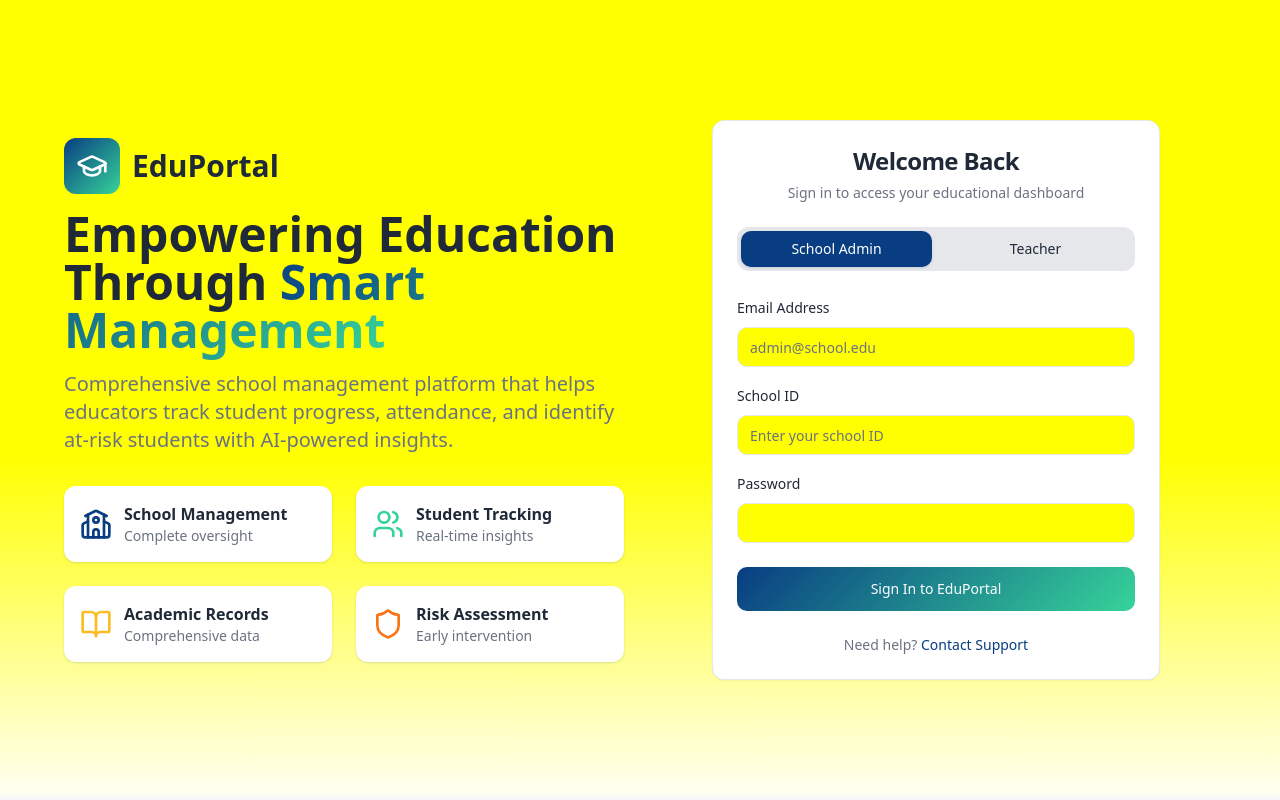
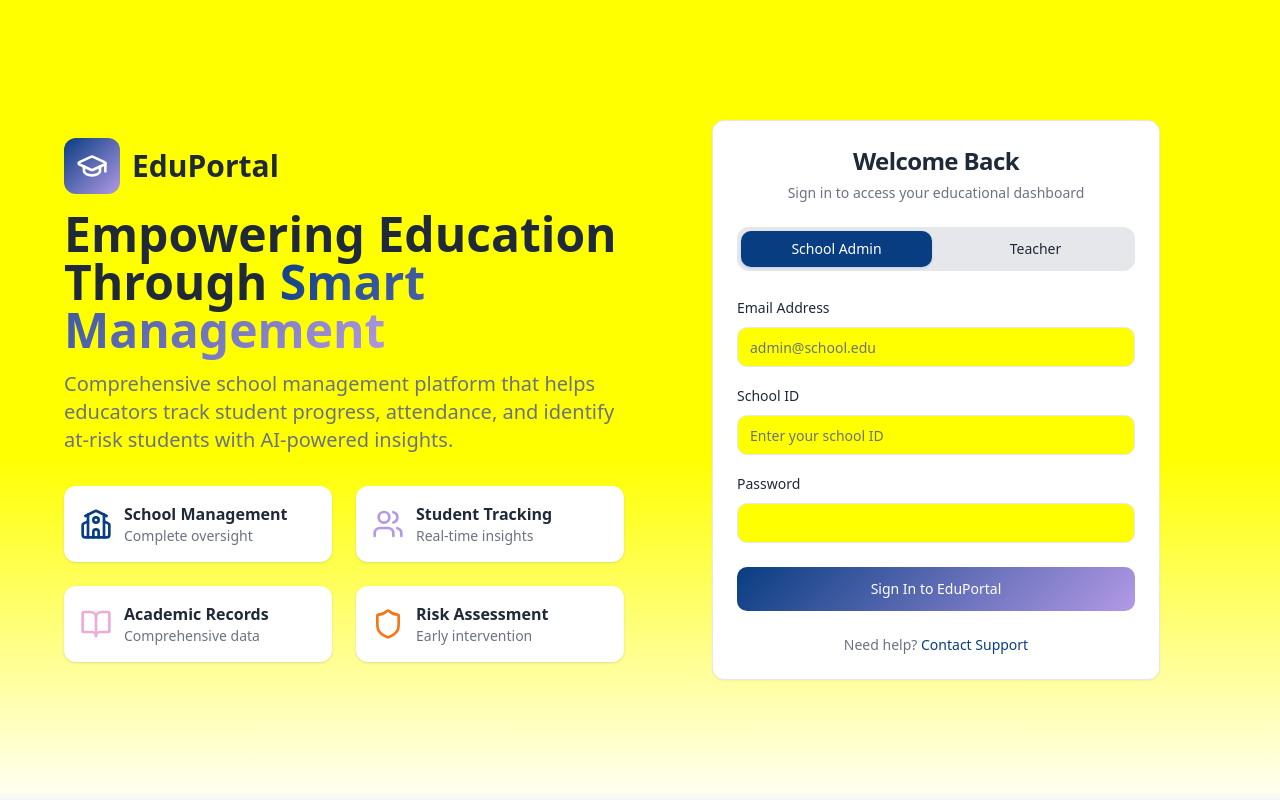
Before and after one commit to AgampreetKaur/school-bloom-22, a React (Vite) app: page / in a window 1280 px wide. Built offline with nearby package versions, Linux system fonts and the light colour scheme; the HTML template or start-up script is replaced by a standard one.

Commit message:
Refactor: Update theme colors

```diff
--- a/src/index.css
+++ b/src/index.css
@@ -24,17 +24,17 @@
     --primary-glow: 214 100% 35%;
 
     /* Success & Positive States */
-    --secondary: 158 64% 52%;  /* Fresh Education Green */
+    --secondary: 260 60% 75%;  /* Lavender */
     --secondary-foreground: 0 0% 100%;
-    --secondary-glow: 158 100% 60%;
+    --secondary-glow: 260 80% 85%;
 
     /* Neutral States */
     --muted: 220 13% 91%;
     --muted-foreground: 220 9% 46%;
 
     /* Accent & Highlights */
-    --accent: 43 96% 56%;  /* Golden Accent */
-    --accent-foreground: 26 83% 14%;
+    --accent: 320 60% 80%;  /* Light Pink */
+    --accent-foreground: 320 50% 20%;
 
     /* Warning & Risk States */
     --destructive: 0 84% 60%;  /* Risk Red */
@@ -101,16 +101,16 @@
     --primary-glow: 214 100% 75%;
 
     /* Success & Positive States Dark */
-    --secondary: 158 64% 52%;
+    --secondary: 260 60% 65%;
     --secondary-foreground: 215 28% 8%;
-    --secondary-glow: 158 80% 60%;
+    --secondary-glow: 260 70% 75%;
 
     /* Neutral States Dark */
     --muted: 215 25% 20%;
     --muted-foreground: 217 10% 65%;
 
     /* Accent Dark */
-    --accent: 43 96% 60%;
+    --accent: 320 60% 70%;
     --accent-foreground: 215 28% 8%;
 
     /* Warning & Risk States Dark */
```
